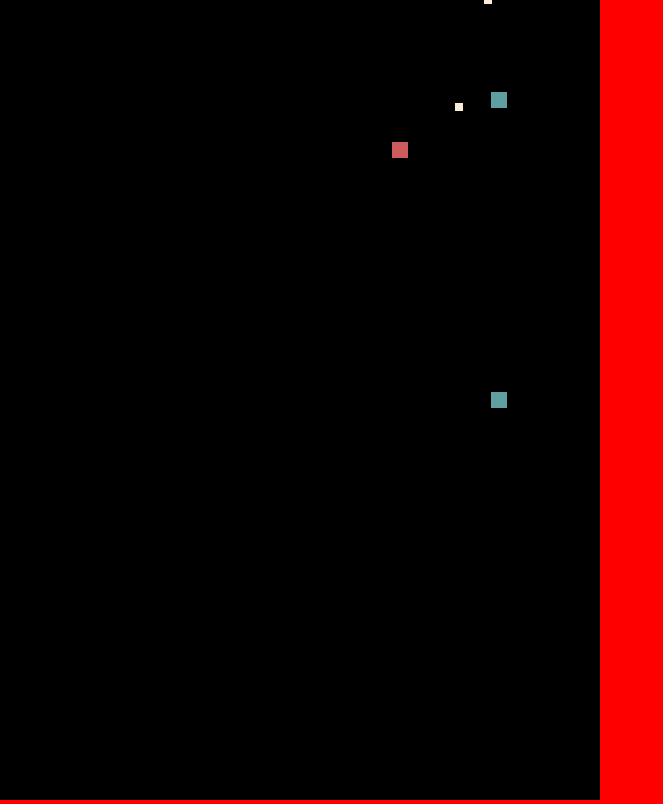
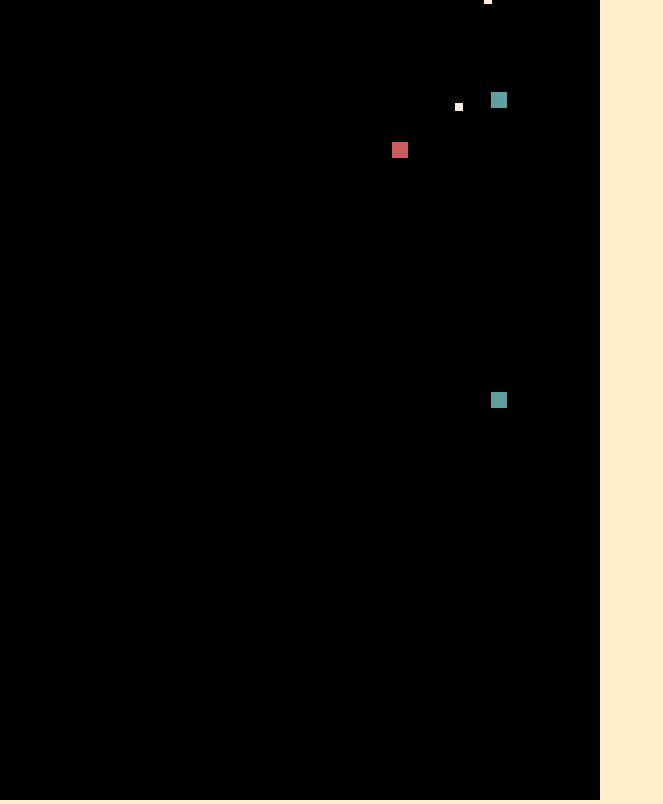
Before and after one commit to tonetheman/bullet_test_phaser3, a plain HTML site: page index.html in a window 1280 px wide. Shown: the whole page, without its empty margins (0-663 px from the left). Drawn offline with Linux system fonts and the light colour scheme.

Commit message:
tired of the red

```diff
--- a/index.html
+++ b/index.html
@@ -3,7 +3,7 @@
     <head>
         <style>
             body{
-                background: red;
+                background : #ffeecc;
                 padding: 0px;
                 margin: 0px;
             }
```
